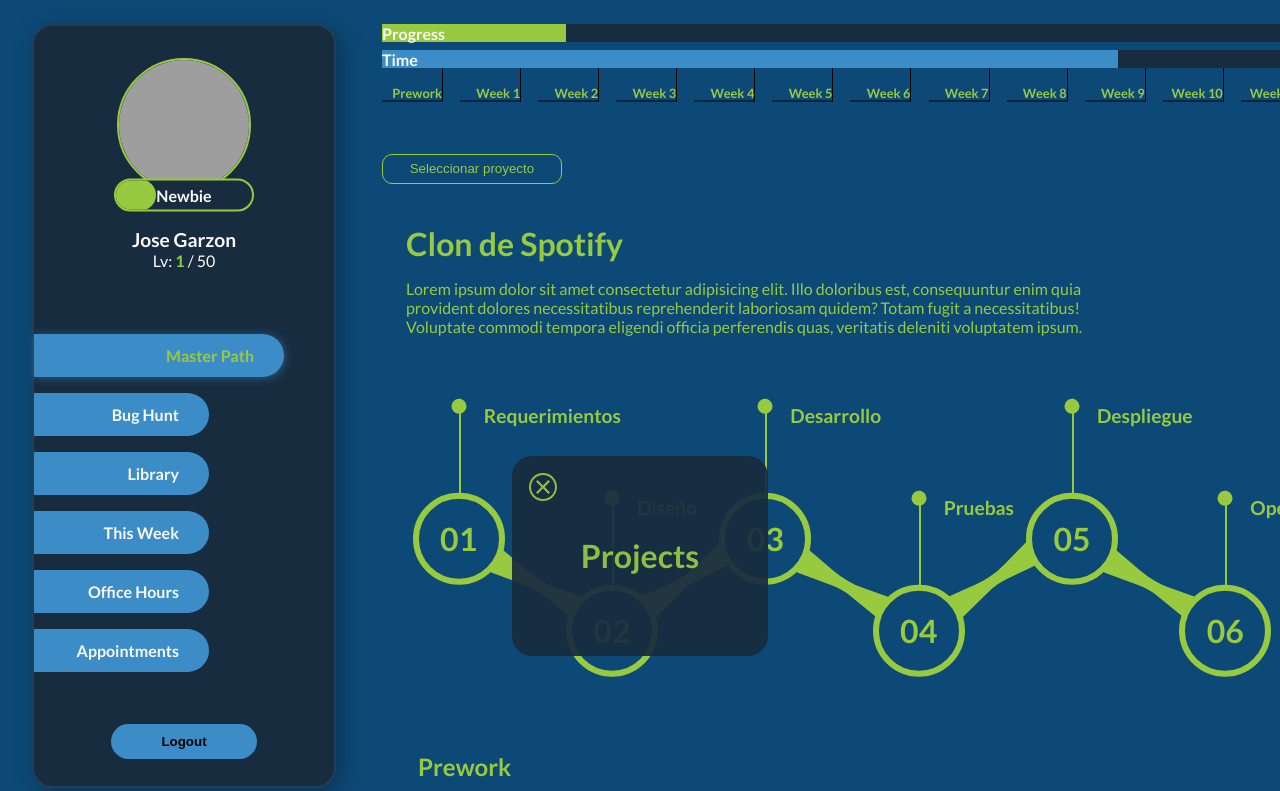
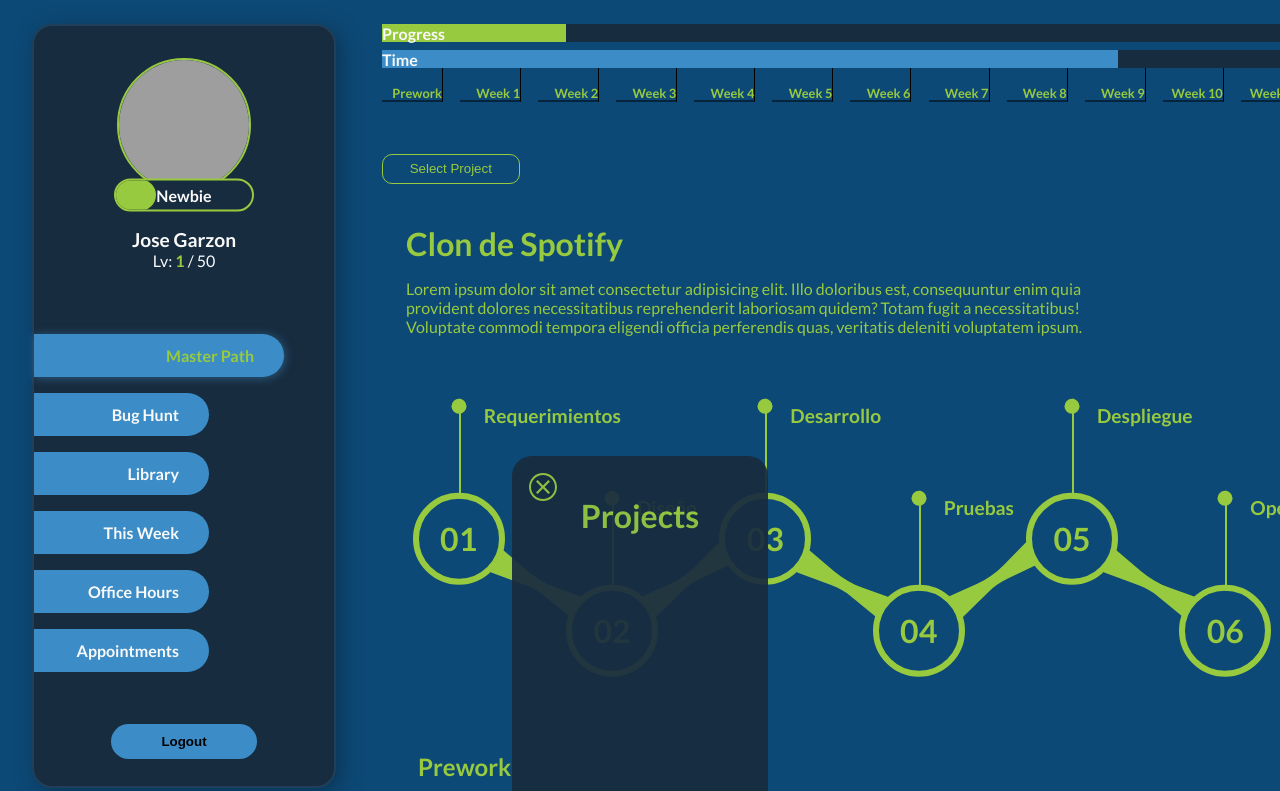
Before and after one commit to hack-learning/masterpath_frontend, a Next.js app: page /master-path in a window 1280 px wide. Shown: the top 791 px of the page. Built offline with nearby package versions, Linux system fonts and the light colour scheme; grey boxes are pictures that could not be loaded.

Commit message:
Modal for select project and style correction

```diff
--- a/components/Project/index.js
+++ b/components/Project/index.js
@@ -8,7 +8,7 @@
 export const Project = () => {
 	return (
 		<>
-			<Button>Seleccionar proyecto</Button>
+			<Button>Select Project</Button>
 			<ProjectContainer>
 				<a
 					target="_blank"
--- a/components/SelectProject/index.js
+++ b/components/SelectProject/index.js
@@ -15,6 +15,7 @@
             <ModalSelectProject open={project}>
                 <img onClick={closeModal} src='/Closebtn.svg' alt="Close icon" />
                 <h1>Projects</h1>
+                <button type="submit">Select</button>
             </ModalSelectProject>
     )
   }
--- a/components/SelectProject/styles.js
+++ b/components/SelectProject/styles.js
@@ -1,21 +1,40 @@
 import styled from 'styled-components';
-import { colors } from '../../globalStyles/stylesVariables';
+import { colors, border } from '../../globalStyles/stylesVariables';
 
 export const ModalSelectProject = styled.div`
   width: 20%;
-  height: 200px;
+  height: 500px;
   left: 40%;
   border-radius: 20px;
   background-color: ${colors.second};
   opacity: .93;
   position: absolute;
   display: ${props => props.open === true ? 'flex' : 'none'};
+  flex-direction: column;
   align-items: center;
   justify-content: center;
   z-index: 10;
+  animation: modalIn .8s forwards;
+
+    @keyframes modalIn {
+            0%{
+                transform: translateY(-3000px);
+            }
+            60%{
+                transform: translateY(25px);
+            }
+            75%{
+                transform: translateY(-10px);
+            }
+            90%{
+                transform: translateY(5px);
+            }
+        }
 
   h1{
       align-self: center;
+      position: absolute;
+      top: 40px;
       color: ${colors.main}
   }
   img{
@@ -24,4 +43,27 @@
       left: 15px;
       top: 15px;
   }
+  button {
+		width: 40%;
+        margin-top: 10px;
+        bottom: 30px;
+		padding: 0.5em 3em;
+		border-radius: ${border.borderRadiusSmall};
+		color: ${colors.main};
+		background: transparent;
+		border: 1px solid ${colors.main};
+		font-weight: bold;
+		cursor: pointer;
+		transition: 0.3s;
+		font-size: 1.2em;
+		outline: none;
+        position: absolute;
+
+		&:hover {
+			background-color: ${colors.main};
+			color: ${colors.white};
+			box-shadow: 5px 5px 20px rgba(10, 48, 77, 0.8);
+		}
+	}
+
 `
```
